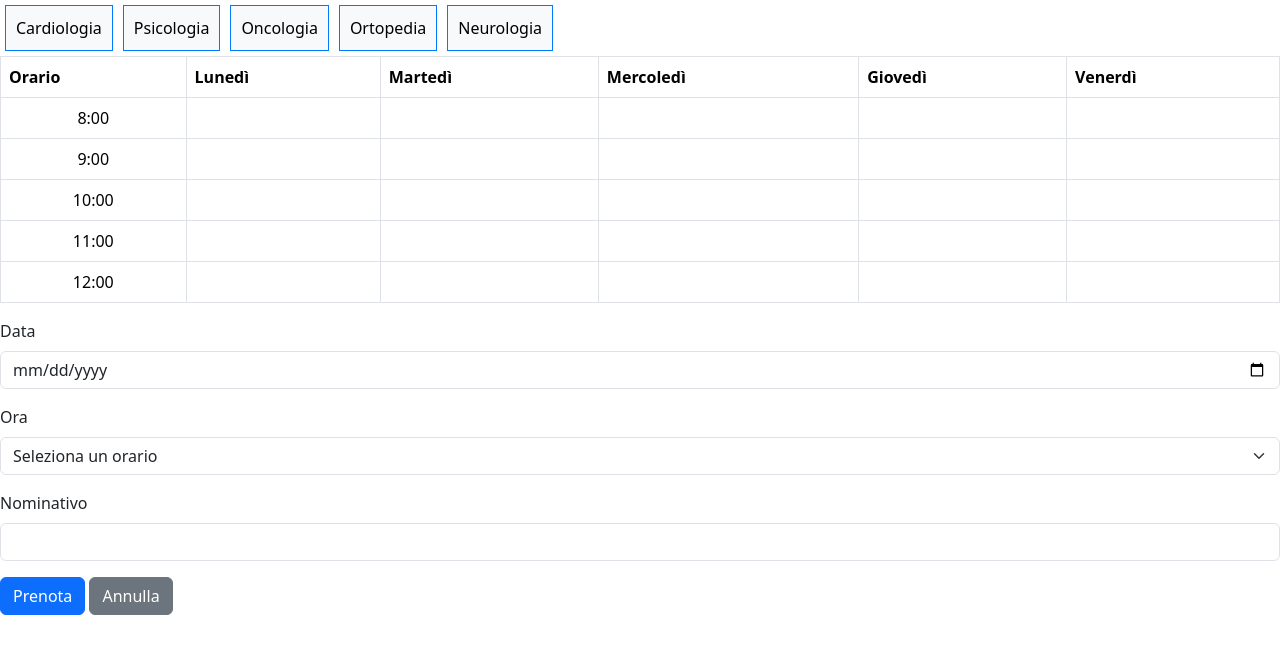
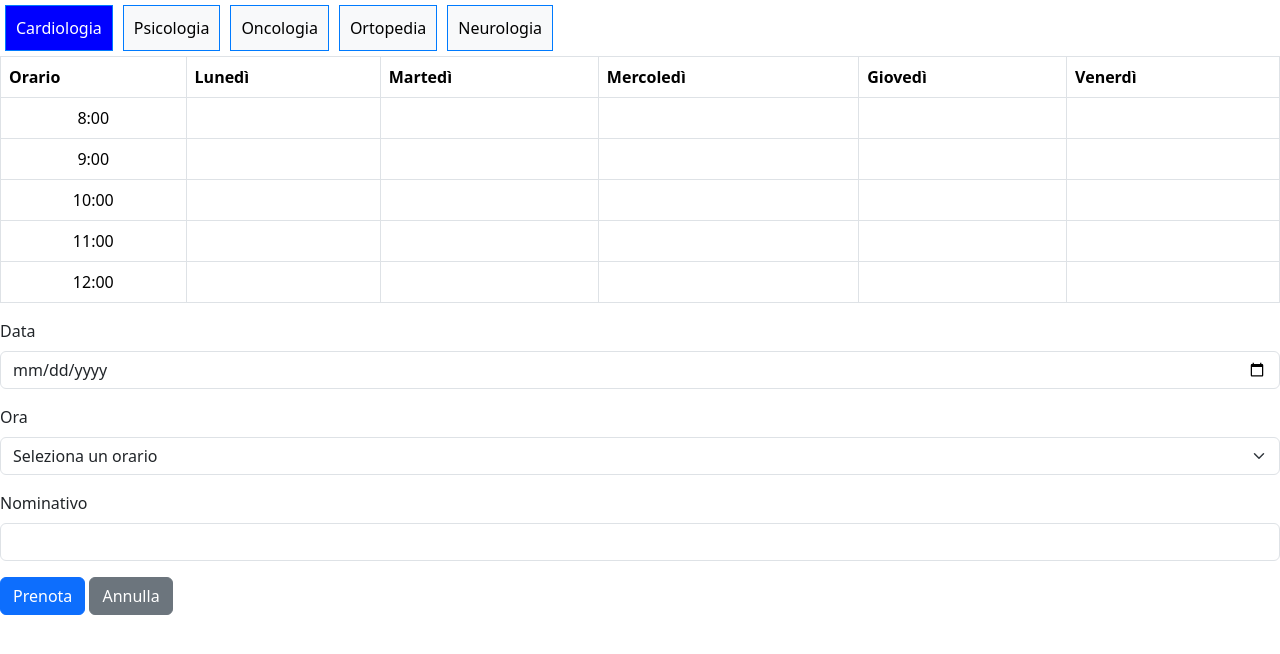
Before and after one commit to blondones/5C_BianchinBrambilla_CentroVisiteSpecialistiche, a website: page index.html in a window 1280 px wide. Both pictures are taken after a click on the button "Cardiologia". Drawn offline with nearby package versions, Linux system fonts and the light colour scheme; no server answers.

Commit message:
pulsanti

```diff
--- a/style.css
+++ b/style.css
@@ -2,7 +2,22 @@ table {
     width: 100%;
     border-collapse: collapse;
 }
+
 th, td {
     padding: 10px;
     text-align: center;
 }
+
+.tipologia-button {
+    margin: 5px;
+    padding: 10px;
+    border: 1px solid #007bff;
+    background-color: #f8f9fa;
+    color: #000;
+    cursor: pointer;
+  }
+
+  .tipologia-button.selected {
+    background-color: #007bff;
+    color: #fff;
+  }
--- a/table.js
+++ b/table.js
@@ -7,14 +7,37 @@ const createTable = (parentElement, token) => {
   const daysOfWeek = ["Lunedì", "Martedì", "Mercoledì", "Giovedì", "Venerdì"];
   const timeSlots = [8, 9, 10, 11, 12];
   let currentWeekStartDate = new Date();
+  let selectedTipologia = null;
 
   const renderButtons = () => {
     let buttonsHTML = '';
     tipologieVisite.forEach(function(tipologia) {
-      buttonsHTML += '<button style="margin: 5px; padding: 10px; border: 1px solid #007bff; background-color: #f8f9fa; cursor: pointer;" onclick="loadAppointments(\'' + tipologia + '\')">' + tipologia + '</button>';
+      buttonsHTML += '<button class="tipologia-button" onclick="selectTipologia(\'' + tipologia + '\')">' + tipologia + '</button>';
     });
     document.querySelector('#buttonsDiv').innerHTML = buttonsHTML;
   };
+
+
+
+  window.selectTipologia = (tipologia) => {
+    selectedTipologia = tipologia;
+    renderButtons();
+    loadAppointments(tipologia);
+
+    const buttons = document.querySelectorAll('.tipologia-button');
+    buttons.forEach(button => {
+      button.style.backgroundColor = '';
+      button.style.color = '';
+
+      if (button.textContent === tipologia) {
+        button.style.backgroundColor = 'blue';
+        button.style.color = 'white';
+      }
+    });
+  };
+
+
+
 
   const fetchAvailabilityData = () => {
     fetchComponent.getData("availabilityData")
```
